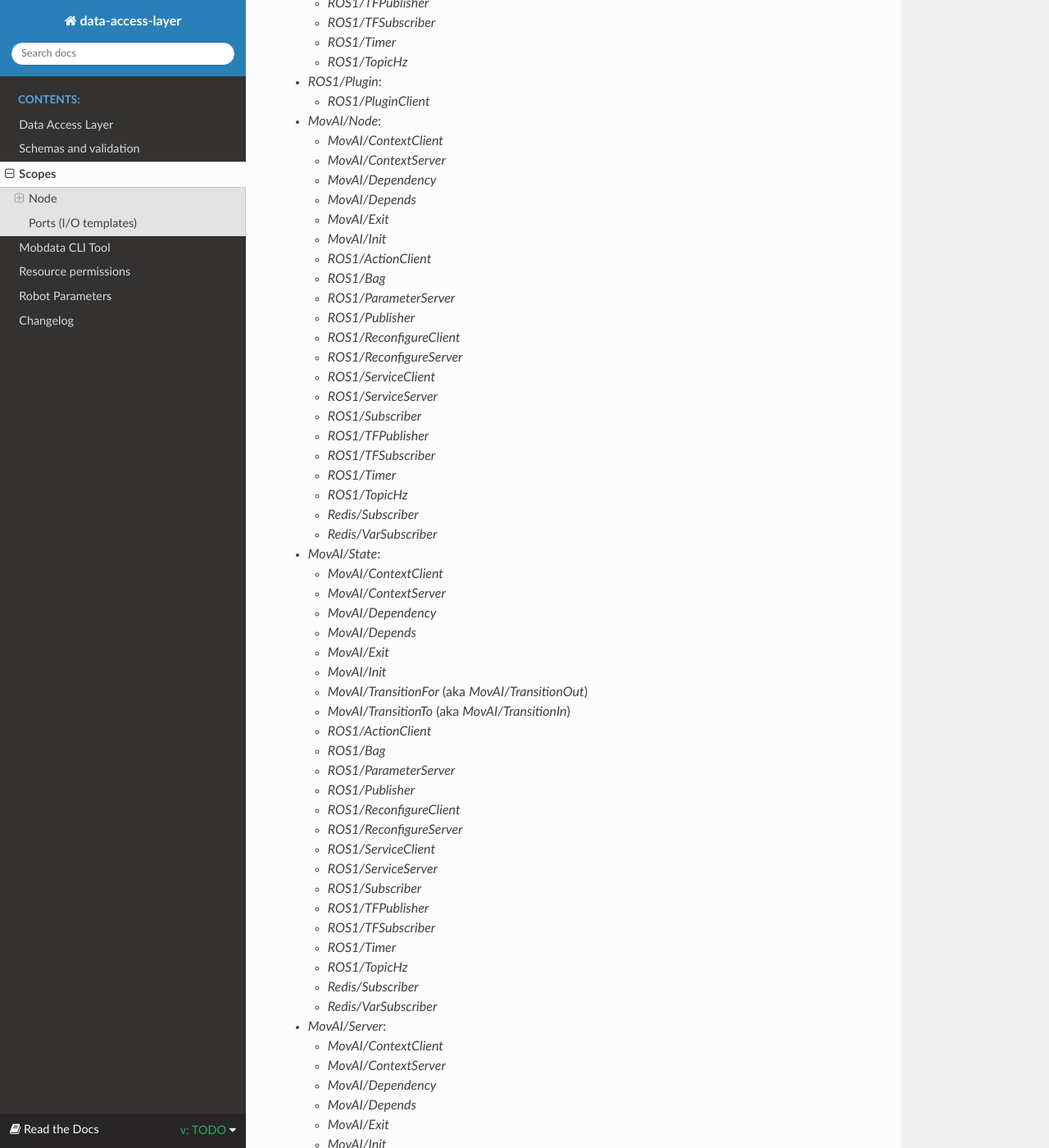
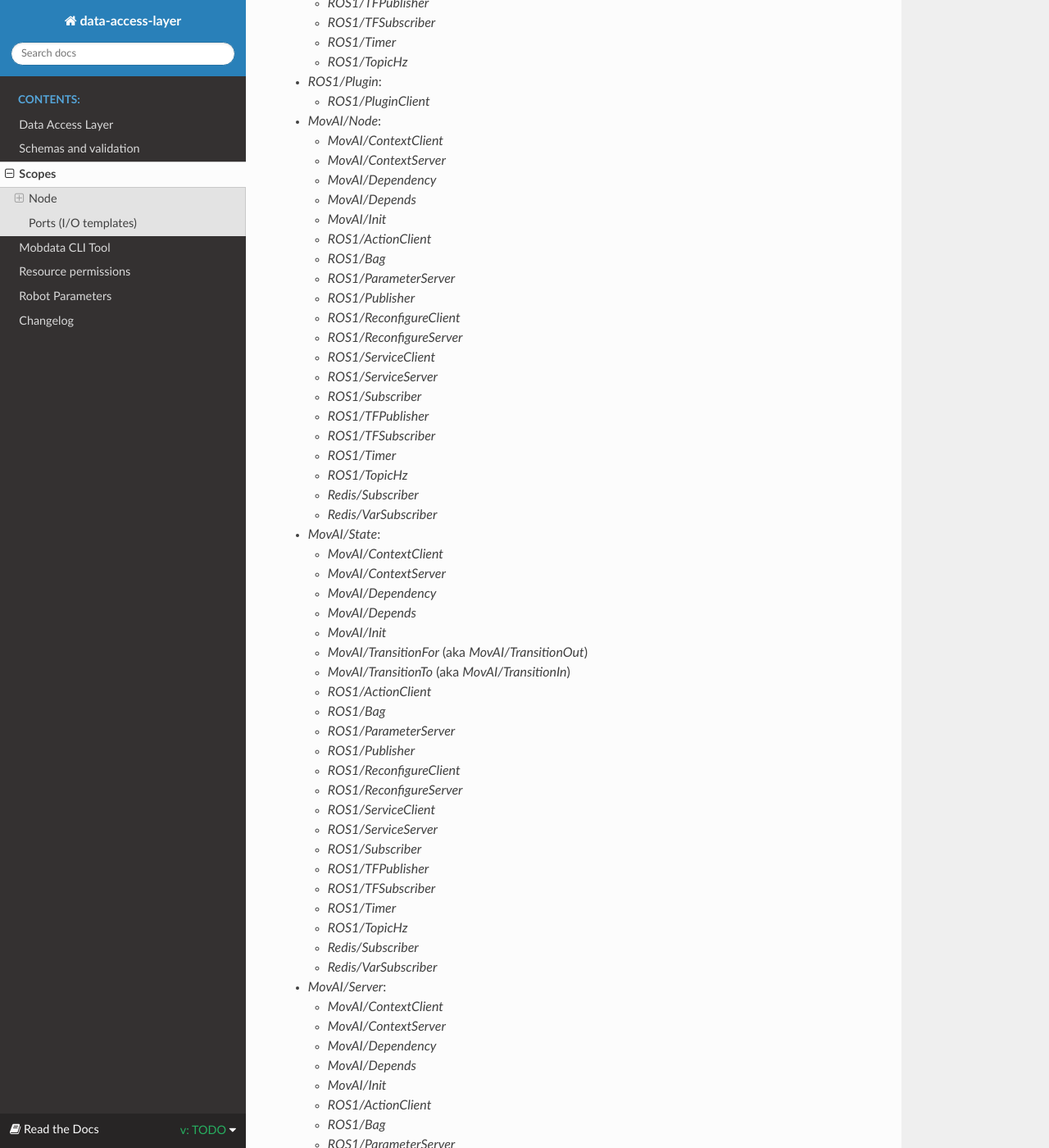
Before and after one commit to MOV-AI/data-access-layer, a Sphinx documentation site: the page built from docs/source/scopes.rst, in a window 1280 px wide and 1400 px high, scrolled down 2268 px. Shown: the whole window at 82% size. Built offline with Sphinx 7.4.7 and the Read the Docs theme 3.1.0, drawn with Linux system fonts in a browser that asks for light colours; pages that are not in the unit, such as notebooks, are missing from menus; comment, search, counter and statistics services are not loaded.

Commit message:
Tested Exit, does not work

```diff
--- a/docs/source/scopes.rst
+++ b/docs/source/scopes.rst
@@ -107,7 +107,6 @@
   - `MovAI/ContextServer`
   - `MovAI/Dependency`
   - `MovAI/Depends`
-  - `MovAI/Exit`
   - `MovAI/Init`
   - `ROS1/ActionClient`
   - `ROS1/Bag`
@@ -131,7 +130,6 @@
   - `MovAI/ContextServer`
   - `MovAI/Dependency`
   - `MovAI/Depends`
-  - `MovAI/Exit`
   - `MovAI/Init`
   - `MovAI/TransitionFor` (aka `MovAI/TransitionOut`)
   - `MovAI/TransitionTo` (aka `MovAI/TransitionIn`)
@@ -157,7 +155,6 @@
   - `MovAI/ContextServer`
   - `MovAI/Dependency`
   - `MovAI/Depends`
-  - `MovAI/Exit`
   - `MovAI/Init`
   - `ROS1/ActionClient`
   - `ROS1/Bag`
@@ -266,7 +263,6 @@
   - `MovAI/ContextServer`
   - `MovAI/Dependency`
   - `MovAI/Depends`
-  - `MovAI/Exit`
   - `MovAI/Init`
   - `MovAI/TransitionFor` (aka `MovAI/TransitionOut`)
   - `MovAI/TransitionTo` (aka `MovAI/TransitionIn`)
```
